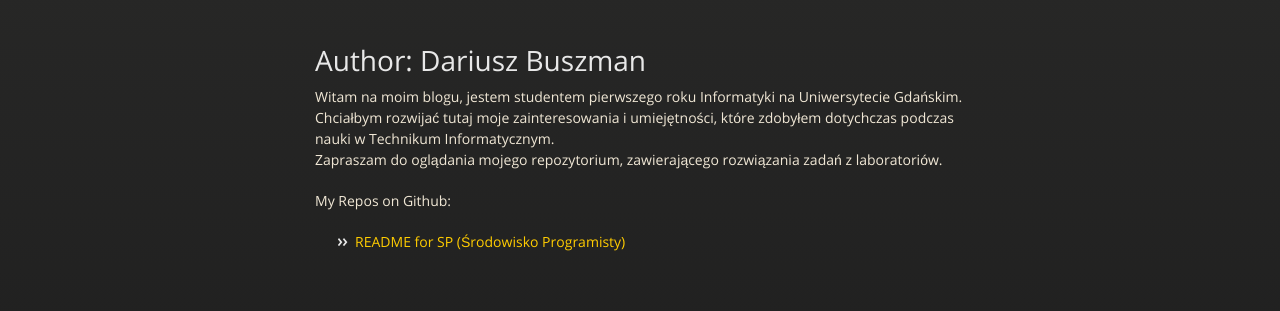
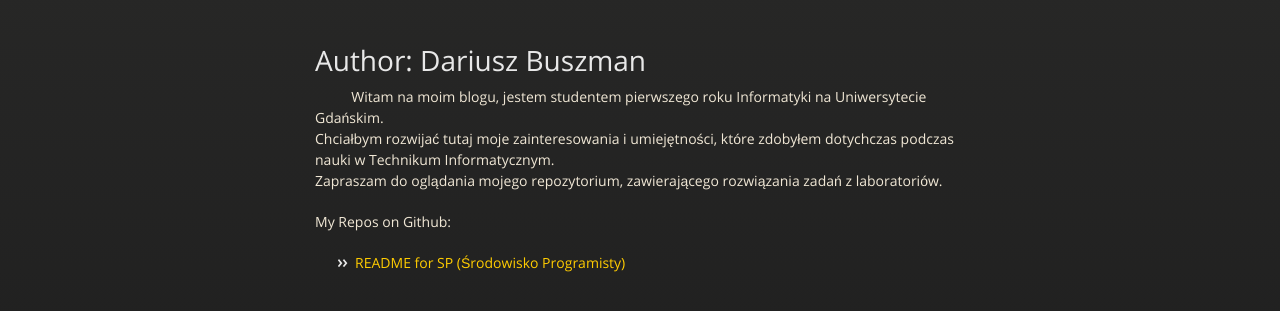
Before and after one commit to dbuszman/dbuszman.github.io, a plain HTML site: page index.html in a window 1280 px wide. Shown: the part 189-500 px from the top of the page. Drawn offline with nearby package versions, Linux system fonts and the light colour scheme.

Commit message:
Update index.html

```diff
--- a/index.html
+++ b/index.html
@@ -38,7 +38,7 @@
         <h1>
 
 <a name="dbuszmangithubio" class="anchor" href="#dbuszmangithubio"><span class="octicon octicon-link"></span></a>Author: Dariusz Buszman</h1>
-<p>  Witam na moim blogu, jestem studentem pierwszego roku Informatyki na Uniwersytecie Gdańskim. <br>  Chciałbym rozwijać tutaj moje zainteresowania i umiejętności, które zdobyłem dotychczas podczas nauki w Technikum Informatycznym. <br> Zapraszam do oglądania mojego repozytorium, zawierającego rozwiązania zadań z laboratoriów. </p>
+<p> &nbsp; &nbsp; &nbsp; &nbsp; &nbsp; Witam na moim blogu, jestem studentem pierwszego roku Informatyki na Uniwersytecie Gdańskim. <br>  Chciałbym rozwijać tutaj moje zainteresowania i umiejętności, które zdobyłem dotychczas podczas nauki w Technikum Informatycznym. <br> Zapraszam do oglądania mojego repozytorium, zawierającego rozwiązania zadań z laboratoriów. </p>
 <p>My Repos on Github:</p>
 
 <ul>
```
